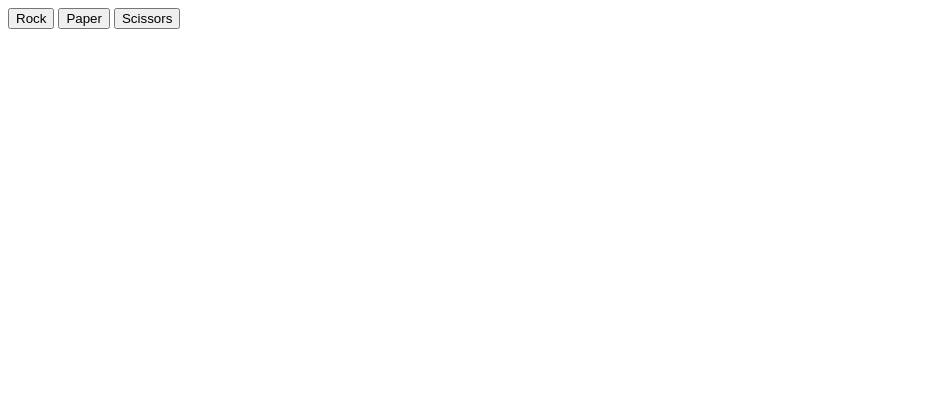
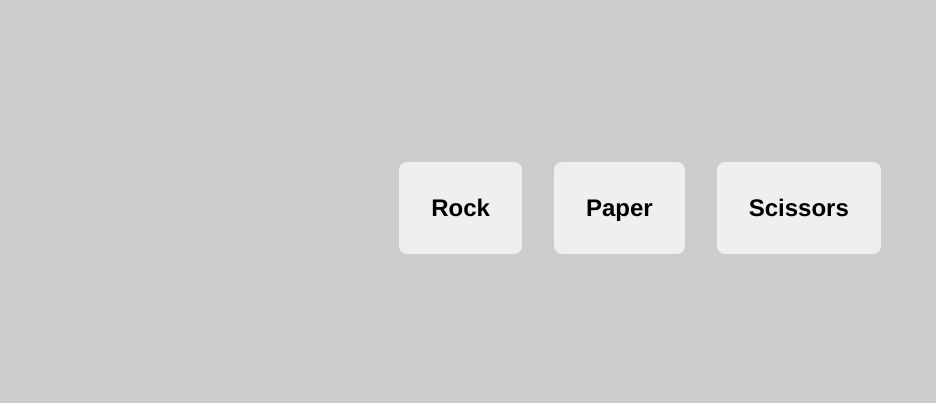
Before and after one commit to prince-ruta/paper-scissor, a plain HTML site: page index.html in a window 1280 px wide. Shown: the whole page, without its empty margins (0-936 px from the left). Drawn offline with Linux system fonts and the light colour scheme.

```diff
--- a/index.html
+++ b/index.html
@@ -4,11 +4,14 @@
     <meta charset="UTF-8">
     <meta name="viewport" content="width=device-width, initial-scale=1.0">
     <title>Document</title>
+    <link rel="stylesheet" href="index.css">
 </head>
 <body>
-    <button class="rock">Rock</button>
-    <button class="paper">Paper</button>
-    <button class="scissor">Scissors</button>
+    <div class="container">
+        <button class="rock">Rock</button>
+        <button class="paper">Paper</button>
+        <button class="scissor">Scissors</button>
+    </div>
     <div class="outcome">
     </div>
 
```
